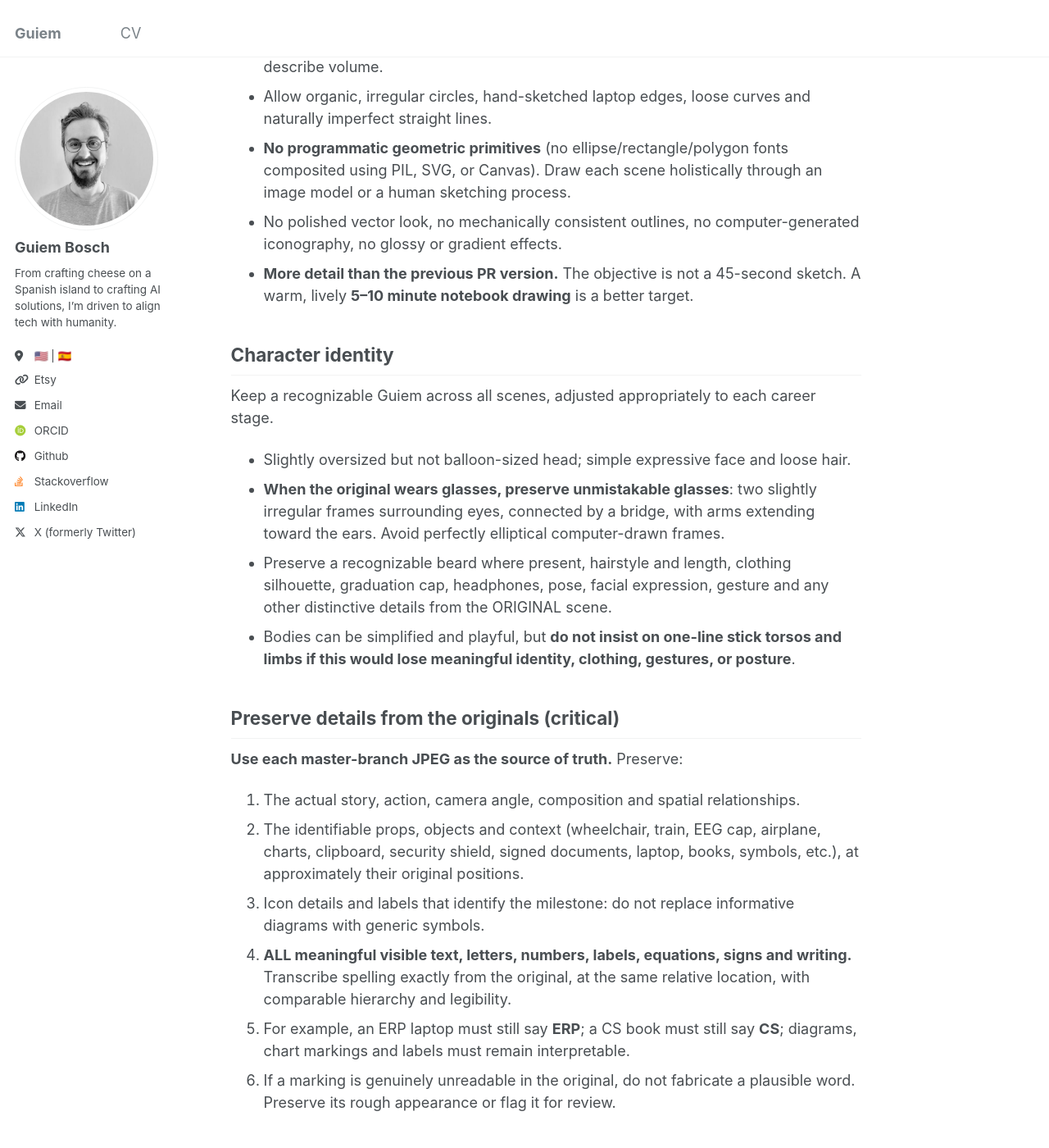
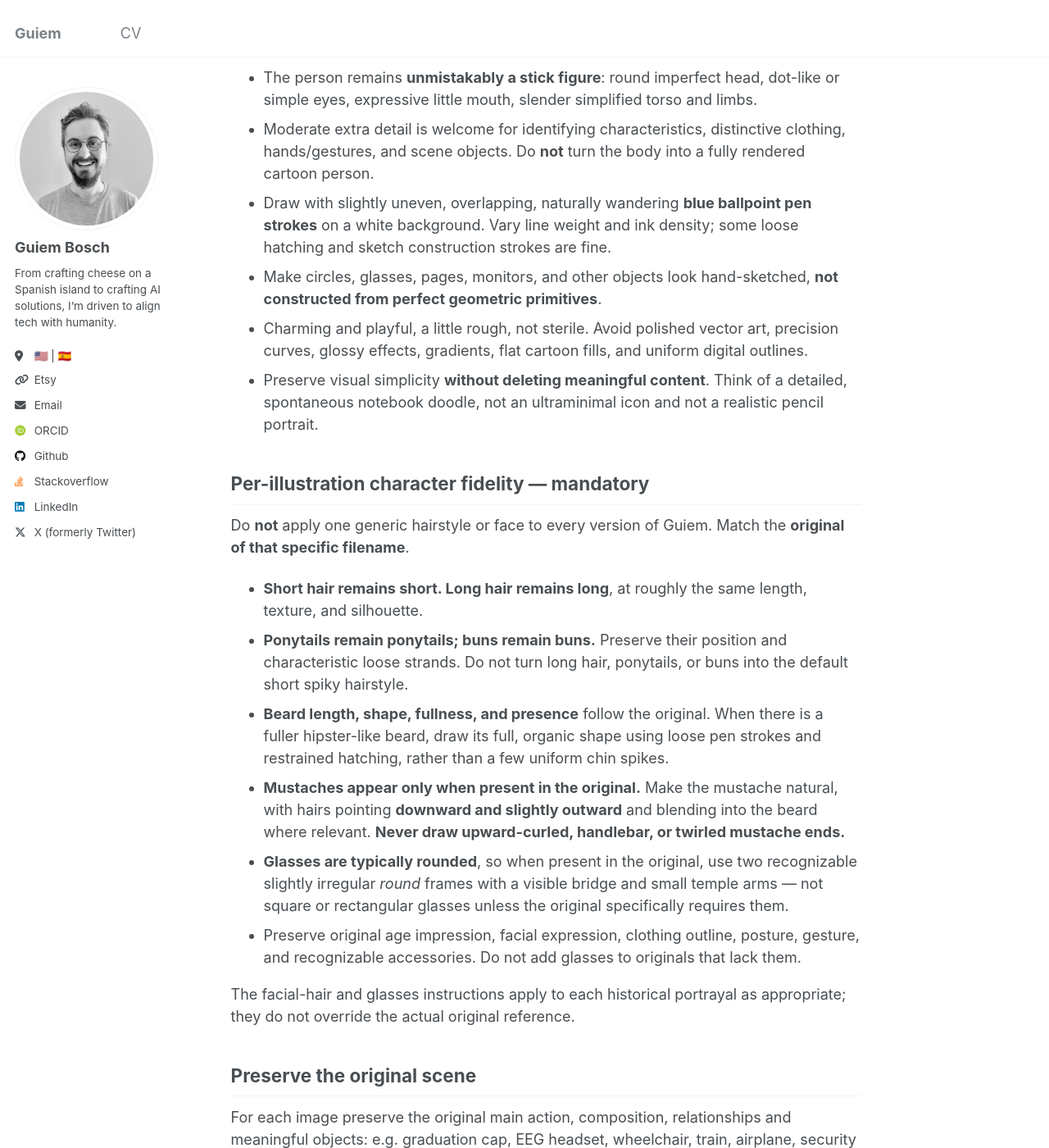
Before and after one commit to guiem/guiem.github.io, a Jekyll site: the page built from images/timeline/STYLE_GUIDE.md, in a window 1280 px wide and 1400 px high, scrolled down 801 px. Shown: the whole window at 82% size. Built offline with Jekyll 4.4.1, drawn with Linux system fonts in a browser that asks for light colours; some web fonts are replaced; our own code applies the rules of GitHub Pages for plain Markdown files; some of the changed text lies outside the part shown.

Commit message:
Update CV doodle style: blue-pen stick figures with faithful hair, rounded glasses and natural mustaches

```diff
--- a/images/timeline/STYLE_GUIDE.md
+++ b/images/timeline/STYLE_GUIDE.md
@@ -1,74 +1,70 @@
-# CV timeline illustrations — revision 3: detailed hand-drawn blue-pencil sketches
+# CV timeline illustrations — approved art direction (revision 5)
 
-## Purpose
+## Goal
 
-Regenerate every illustration in `images/timeline/` as a **rich but informal hand-drawn sketch**, using each ORIGINAL illustration on `master` as the authoritative content reference. **Do not trace, recolor, filter, or iterate on the simplified images currently in PR #18**: they have already lost details that need to be restored.
+Recreate all 13 illustrations in `images/timeline/` as **recognizably stick-figure drawings**, with the warm, slightly richer, handcrafted **blue ballpoint-pen** look of the recently approved individual examples (`guiem_ai`, `guiem_caish`, `guiem_mabrian`, `guiem_signaturit`). **Retain the actual version of Guiem shown in each original illustration.**
 
-The approved young-Guiem sketch is a reference for *warmth, handmade quality, and character proportions*, not a restriction to five-line stick figures. The content of every original image takes precedence over radical minimalism.
+**Golden rule: Change the drawing style, not the character, scene, or story.**
 
-## Essential visual direction
+## Source priority
 
-The picture should look as though an amateur-but-expressive artist sketched it in a personal notebook with a blue colored pencil or blue ballpoint pen. It should feel illustrated by hand, not constructed from precise geometry.
+1. **Original files on `master`** are authoritative for the character's appearance, hair, facial hair, glasses, clothing, pose, props, objects, readable wording, and composition.
+2. **Approved blue-ink examples** are authoritative for the *hand-drawn stick-figure visual style*, level of detail, and general line quality only.
+3. The present simplified JPEGs in PR #18 are **not** reliable content references. Do not trace them, recolor them, or use them as the sole source.
 
-- Fine, naturally varying **blue pencil/ink strokes** on white paper (approximately navy blue #24528C; do not force one flat RGB value for every pixel).
-- Hand-drawn, imperfect, slightly wandering contours. Uneven line pressure, occasional faint construction lines, and restrained scribbled shading where helpful to describe volume.
-- Allow organic, irregular circles, hand-sketched laptop edges, loose curves and naturally imperfect straight lines.
-- **No programmatic geometric primitives** (no ellipse/rectangle/polygon fonts composited using PIL, SVG, or Canvas). Draw each scene holistically through an image model or a human sketching process.
-- No polished vector look, no mechanically consistent outlines, no computer-generated iconography, no glossy or gradient effects.
-- **More detail than the previous PR version.** The objective is not a 45-second sketch. A warm, lively **5–10 minute notebook drawing** is a better target.
+## Drawing style — stick figures with handmade personality
 
-## Character identity
+- The person remains **unmistakably a stick figure**: round imperfect head, dot-like or simple eyes, expressive little mouth, slender simplified torso and limbs.
+- Moderate extra detail is welcome for identifying characteristics, distinctive clothing, hands/gestures, and scene objects. Do **not** turn the body into a fully rendered cartoon person.
+- Draw with slightly uneven, overlapping, naturally wandering **blue ballpoint pen strokes** on a white background. Vary line weight and ink density; some loose hatching and sketch construction strokes are fine.
+- Make circles, glasses, pages, monitors, and other objects look hand-sketched, **not constructed from perfect geometric primitives**.
+- Charming and playful, a little rough, not sterile. Avoid polished vector art, precision curves, glossy effects, gradients, flat cartoon fills, and uniform digital outlines.
+- Preserve visual simplicity **without deleting meaningful content**. Think of a detailed, spontaneous notebook doodle, not an ultraminimal icon and not a realistic pencil portrait.
 
-Keep a recognizable Guiem across all scenes, adjusted appropriately to each career stage.
+## Per-illustration character fidelity — mandatory
 
-- Slightly oversized but not balloon-sized head; simple expressive face and loose hair.
-- **When the original wears glasses, preserve unmistakable glasses**: two slightly irregular frames surrounding eyes, connected by a bridge, with arms extending toward the ears. Avoid perfectly elliptical computer-drawn frames.
-- Preserve a recognizable beard where present, hairstyle and length, clothing silhouette, graduation cap, headphones, pose, facial expression, gesture and any other distinctive details from the ORIGINAL scene.
-- Bodies can be simplified and playful, but **do not insist on one-line stick torsos and limbs if this would lose meaningful identity, clothing, gestures, or posture**.
+Do **not** apply one generic hairstyle or face to every version of Guiem. Match the **original of that specific filename**.
 
-## Preserve details from the originals (critical)
+- **Short hair remains short. Long hair remains long**, at roughly the same length, texture, and silhouette.
+- **Ponytails remain ponytails; buns remain buns.** Preserve their position and characteristic loose strands. Do not turn long hair, ponytails, or buns into the default short spiky hairstyle.
+- **Beard length, shape, fullness, and presence** follow the original. When there is a fuller hipster-like beard, draw its full, organic shape using loose pen strokes and restrained hatching, rather than a few uniform chin spikes.
+- **Mustaches appear only when present in the original.** Make the mustache natural, with hairs pointing **downward and slightly outward** and blending into the beard where relevant. **Never draw upward-curled, handlebar, or twirled mustache ends.**
+- **Glasses are typically rounded**, so when present in the original, use two recognizable slightly irregular *round* frames with a visible bridge and small temple arms — not square or rectangular glasses unless the original specifically requires them.
+- Preserve original age impression, facial expression, clothing outline, posture, gesture, and recognizable accessories. Do not add glasses to originals that lack them.
 
-**Use each master-branch JPEG as the source of truth.** Preserve:
-1. The actual story, action, camera angle, composition and spatial relationships.
-2. The identifiable props, objects and context (wheelchair, train, EEG cap, airplane, charts, clipboard, security shield, signed documents, laptop, books, symbols, etc.), at approximately their original positions.
-3. Icon details and labels that identify the milestone: do not replace informative diagrams with generic symbols.
-4. **ALL meaningful visible text, letters, numbers, labels, equations, signs and writing.** Transcribe spelling exactly from the original, at the same relative location, with comparable hierarchy and legibility.
-5. For example, an ERP laptop must still say **ERP**; a CS book must still say **CS**; diagrams, chart markings and labels must remain interpretable.
-6. If a marking is genuinely unreadable in the original, do not fabricate a plausible word. Preserve its rough appearance or flag it for review.
+The facial-hair and glasses instructions apply to each historical portrayal as appropriate; they do not override the actual original reference.
 
-## Typography: hand lettering only
+## Preserve the original scene
 
-- **Every word and character must look like it was written by hand using the SAME blue pencil/pen.**
-- Use irregular baselines, human letter shapes, gently varied spacing and weight, and restrained wobble consistent with the drawings.
-- No system fonts, typeset letters, sterile monospaced computer text or synthetic stamped lettering.
-- Letterforms must still be **accurate and clearly readable**.
-- Prefer hand-rendered original lettering even when the source uses a conventional font, so the new series has a cohesive handmade quality.
-- Verify every label character-by-character against the original at 100% zoom.
+For each image preserve the original main action, composition, relationships and meaningful objects: e.g. graduation cap, EEG headset, wheelchair, train, airplane, security shield/robot, charts, clipboard, signed document, laptop, books, and yoga pose, **only where shown in the corresponding original**. Keep distinctive details and icon meanings instead of substituting generic symbols or giving every scene the same laptop setup.
 
-## Color and page treatment
+## Handwritten lettering — mandatory
 
-Use blue pencil/pen strokes in a natural tonal range on clean white, optionally with subtle blue cross-hatching for depth. Preserve generous margins, but do NOT erase scene elements just to manufacture whitespace. Avoid solid gray circular backdrops and polished fills.
+- Keep **every legible, meaningful word, letter, number, symbol and diagram label** from the original, with the original spelling and approximate placement; examples include `ERP` and `CS`.
+- All lettering should look **written with the same blue pen** as the drawing, with organically imperfect strokes, irregular baseline, and natural spacing.
+- No digital fonts, sterile typography, or fake unreadable pseudo-text.
+- Review text character by character. If the source is unclear, flag it for review rather than inventing a word.
+- Do not insert decorative milestone names that were *not* in the original merely to fill space.
 
-## Image-by-image procedure
+## Working procedure and checks
 
-For every one of the 13 filenames:
-1. Open the **original `master:images/timeline/<filename>.jpg`** and make a checklist of *every* visual element and *every* text label.
-2. Open the approved young-Guiem sketch only as a style reference.
-3. Produce a **fresh image-to-image reinterpretation** from the original, not a postprocessing pass on the existing PR JPEG.
-4. Inspect side by side at full resolution. Mark any dropped prop, missing character attribute, lost expression, typo, illegible text or machine-looking curve as a failure.
-5. Revise individually until the scene is at least as semantically rich as the original while visually handmade.
-6. Compare all 13 together for consistent character, stroke style, handwriting, blue color family and level of detail.
+For each of the 13 images:
 
-## Output / delivery
+1. Open the **original JPEG from `master`** and note its hairstyle, glasses, beard, mustache, clothes, expression, pose, props, and all legible text.
+2. Recreate it in the approved blue-pen stick-figure style, keeping those specifics intact. This must be a new drawing, not programmatic recoloring and overlaid geometric accessories.
+3. Check side-by-side at full size: does the hair length/type match (including bun or ponytail)? Are rounded glasses present only if appropriate? Does the mustache point down, not up? Does the beard match? Is *all* meaningful text present and handwritten? Is the original story recognizable?
+4. Reject and revise any draft that changes the person's historical appearance, omits words/props, looks vectorized, or ceases to look like a stick figure.
+5. Compare the entire batch for consistent blue-ink character, natural linework, handwriting, and level of complexity without homogenizing the hairstyles or facial features.
 
-- Exactly 13 `.jpg` files, with original filenames and paths: `images/timeline/*.jpg`.
-- Prefer the original aspect ratio and 900×900px target used in this PR; no cropping of content.
-- Show a 13-image contact sheet **and** side-by-side original-vs-new pairs for approval.
-- Replace JPEGs on the EXISTING branch `art/stick-figure-cv-timeline`, retaining PR #18; do not merge.
-- Do not claim the artwork is revised until the replacement JPEG bytes are committed and reviewed.
+## Delivery and repository safety
+
+- Output exactly 13 valid JPEG files with **unchanged filenames** under `images/timeline/`, compatible with the website's current layout (prefer 900 × 900 pixels).
+- Produce a contact sheet and, ideally, original-versus-revised comparisons for review.
+- Commit completed artwork to existing branch `art/stick-figure-cv-timeline` / PR #18 **only after the images are actually generated and inspected**.
+- **Do not merge PR #18.** Documentation updates alone do not constitute regenerated artwork.
 
 ## Negative prompt
 
-Minimalist icon, corporate vector illustration, SVG geometry, perfect circles, perfect ellipses, uniform stroke width, Pillow-drawn lines, geometric diagram, generic clip art, cartoon sticker, chibi, kawaii, flat fills, gradients, perfectly typeset font, simplified text, omitted labels, meaningless pseudo-lettering, missing objects, generic laptop scene, excessively clean outlines.
+Generic short spiky hairstyle on everyone; turning ponytails or long hair into short hair; upward-curled handlebar mustache; default rectangular spectacles; missing or altered original features; full polished cartoon bodies; realism; typographic fonts; geometric perfect curves; Pillow/SVG-drawn overlays; undifferentiated backgrounds; generic laptop scene; missing props; illegible or invented text; overly minimal iconography.
 
-**Acceptance test:** Someone comparing each drawing to the original should recognize the same scene and read the same labels, while sensing that it was naturally hand-sketched in blue pencil in a personal notebook.
+**Acceptance criterion:** The person is instantly a charming handcrafted blue-pen *stick figure*, but comparing each image to its `master` original reveals the **same Guiem**, including the exact historical hairstyle, facial hair, glasses, clothing, and scene details.
```
